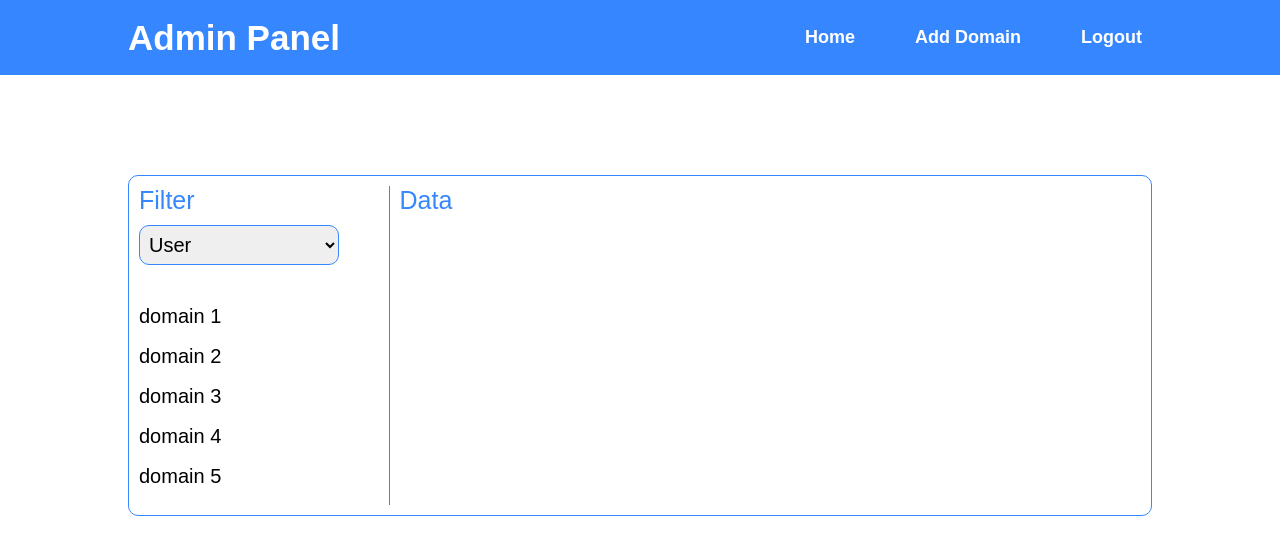
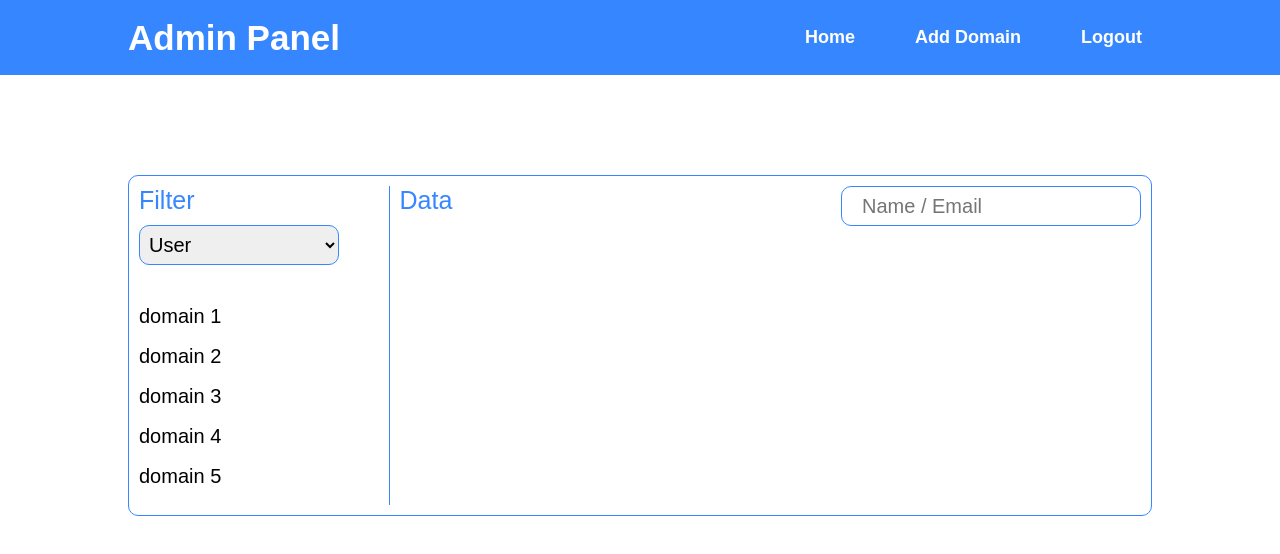
Before and after one commit to mohammad-jaffal/medically-project, a React (Create React App) app in the folder medically-admin/: page /home in a window 1280 px wide. Shown: the top 554 px of the page. Built offline with nearby package versions, Linux system fonts and the light colour scheme.

Commit message:
Frontend: Creating search search box

```diff
--- a/medically-admin/src/App.css
+++ b/medically-admin/src/App.css
@@ -161,7 +161,7 @@
   margin-bottom: 40px;
 }
 
-.domain-input{
+.domain-input {
   width: 80%;
   height: 40px;
   border: 1px solid rgb(54, 135, 255);
@@ -195,17 +195,16 @@ color: rgb(54, 135, 255);
   background-color: rgba(54, 135, 255, 0.8);
 }
 
-.domains-container{
-}
+.domains-container {}
 
-.domain-card{
+.domain-card {
   height: 40px;
   font-size: 20px;
   margin-left: 20px;
   color: rgb(54, 135, 255);
 }
 
-.domain-card>span{
+.domain-card>span {
   color: black;
 }
 
@@ -223,21 +222,18 @@ color: rgb(54, 135, 255);
   margin-top: 100px;
   display: flex;
   border: 1px solid rgb(54, 135, 255);
-  border-radius:10px;
+  border-radius: 10px;
   padding: 10px;
 }
 
 
-.filter-container{
+.filter-container {
   width: 25%;
   border-right: 1px solid rgb(54, 135, 255);
 }
-.data-container{
-  width: 75%;
-  padding-left: 10px;
-}
 
-.type-select{
+
+.type-select {
   width: 80%;
   min-width: 100px;
   height: 40px;
@@ -247,16 +243,17 @@ color: rgb(54, 135, 255);
   padding-left: 5px;
   font-size: 20px;
 }
+
 .type-select:focus {
   outline: none !important;
   border-color: rgb(54, 135, 255);
 }
 
-.domains-filter{
+.domains-filter {
   margin-top: 40px;
 }
 
-.domain-filter-item{
+.domain-filter-item {
   cursor: pointer;
   width: fit-content;
   height: 40px;
@@ -264,9 +261,56 @@ color: rgb(54, 135, 255);
   font-size: 20px;
 }
 
-.domain-filter-item:hover{
+.domain-filter-item:hover {
   font-size: 22px;
 }
+
+
+.data-container {
+  width: 75%;
+  padding-left: 10px;
+}
+
+.results-header {
+  display: flex;
+  justify-content: space-between;
+}
+
+.search-input {
+  width: 300px;
+  height: 40px;
+  border: 1px solid rgb(54, 135, 255);
+  border-radius: 10px;
+  padding-left: 20px;
+  font-size: 20px;
+  color: rgb(54, 135, 255);
+}
+
+.search-input:focus {
+  outline: none !important;
+  border-color: rgb(54, 135, 255);
+}
+
+
+
+
+
+
+
+
+
+
+
+
+
+
+
+
+
+
+
+
+
 
 
 @media (max-width: 600px) {
--- a/medically-admin/src/pages/home.js
+++ b/medically-admin/src/pages/home.js
@@ -20,7 +20,11 @@ const Home = () => {
                     </div>
                 </div>
                 <div className="data-container">
-                    <p className="block-title">Data</p>
+                    <div className="results-header">
+                        <p className="block-title">Data</p>
+                        <input type="text" className="search-input" placeholder="Name / Email" />
+                    </div>
+
                 </div>
             </div>
         </div>
```
Lines whose indentation alone changed are shown as unchanged.
